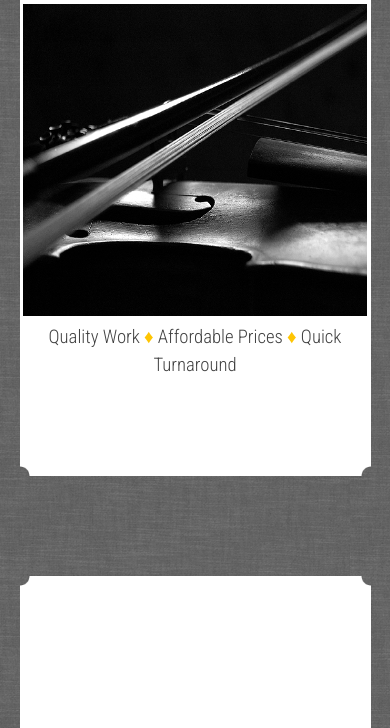
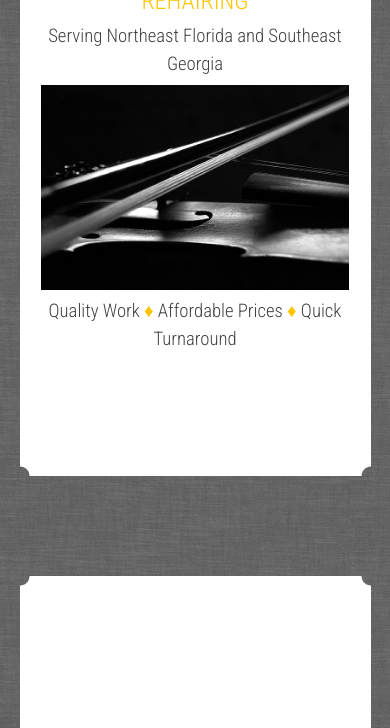
Before and after one commit to mwiegman/bowworks, a plain HTML site: page index.html in a window 390 px wide. Shown: the part 325-1053 px from the top of the page. Drawn offline with nearby package versions, Linux system fonts and the light colour scheme.

Commit message:
edited media query

```diff
--- a/index.html
+++ b/index.html
@@ -29,11 +29,13 @@
 <div class="main">
   <div class="border-top"></div>
   <section class="home">
+    <div>
       <h1>Bow Rehair Service</h1>
       <h2>Violin, Viola, and Cello Bow Rehairing</h2>
       <h3>Serving Northeast Florida and Southeast Georgia</h3>
       <img src="images/bow.jpg" alt="violin and bow"/>
       <h3>Quality Work <span class="diamond">&diams;</span> Affordable Prices <span class="diamond">&diams;</span> Quick Turnaround</h3>
+    </div>
   </section>
   <div class="border-bottom"></div>
   <div id="services" class="spacer"></div>
--- a/style.css
+++ b/style.css
@@ -53,7 +53,7 @@ nav {
 
 img {
   max-width: 100%;
-  height: 50%;
+  height: 60%;
   margin: 2% auto;
   display: block;
 }
@@ -271,8 +271,7 @@ margin: 0 auto;
     font-size: 1em;
   }
 
-  /*img {
-    max-width: 60%;
-    max-height: 60%;*/
-  }
+  img {
+    max-width: 90%;
+    height: auto;}
 }
```
